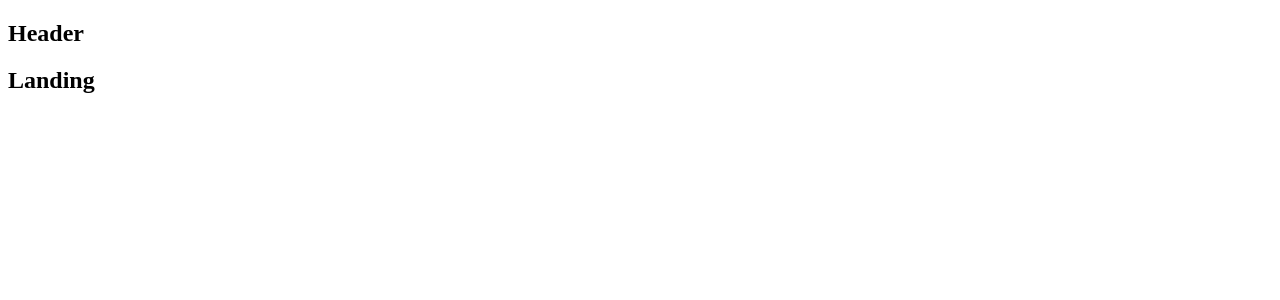
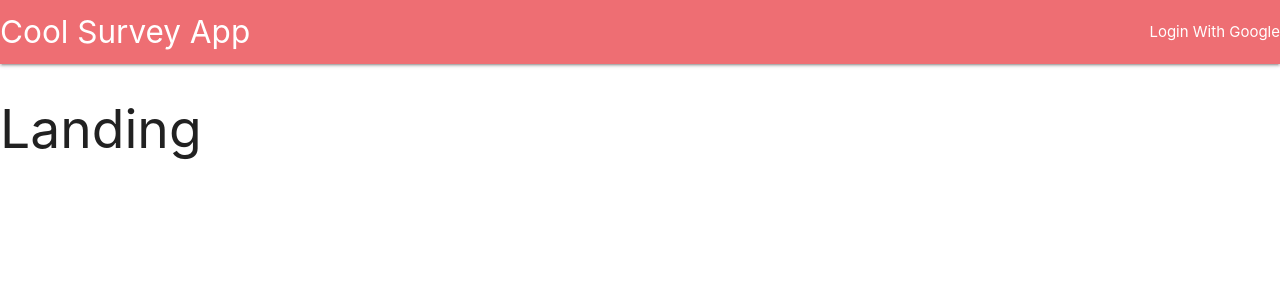
Before and after one commit to realtimschmidt/server_for_node_react_udemy_course, a React (Create React App) app in the folder client/: page / in a window 1280 px wide. Shown: the top 300 px of the page. Built offline with nearby package versions, Linux system fonts and the light colour scheme.

Commit message:
add materialize

```diff
--- a/client/package.json
+++ b/client/package.json
@@ -4,6 +4,7 @@
   "private": true,
   "dependencies": {
     "http-proxy-middleware": "^0.19.1",
+    "materialize-css": "^1.0.0",
     "react": "^16.7.0",
     "react-dom": "^16.7.0",
     "react-redux": "^6.0.0",
--- a/client/src/components/App.js
+++ b/client/src/components/App.js
@@ -1,7 +1,7 @@
 import React from 'react'
 import { BrowserRouter, Route } from 'react-router-dom'
 
-const Header = () => <h2>Header</h2>
+import Header from './Header'
 const Dashboard = () => <h2>Dashboard</h2>
 const SurveyNew = () => <h2>SurveyNew</h2>
 const Landing = () => <h2>Landing</h2>
--- /dev/null
+++ b/client/src/components/Header.js
@@ -0,0 +1,20 @@
+import React, { Component } from 'react'
+
+class Header extends Component {
+  render() {
+    return (
+      <nav>
+        <div className="nav-wrapper">
+          <a className="left brand-logo">
+            Cool Survey App
+          </a>
+          <ul className="right">
+            <li>Login With Google</li>
+          </ul>
+        </div>
+      </nav>
+    )
+  }
+}
+
+export default Header
--- a/client/src/index.js
+++ b/client/src/index.js
@@ -1,3 +1,4 @@
+import 'materialize-css/dist/css/materialize.min.css'
 import React from 'react'
 import ReactDOM from 'react-dom'
 import { Provider } from 'react-redux'
```
Also changed, not shown: 1 other file (tests, documents, lock files or other folders).
